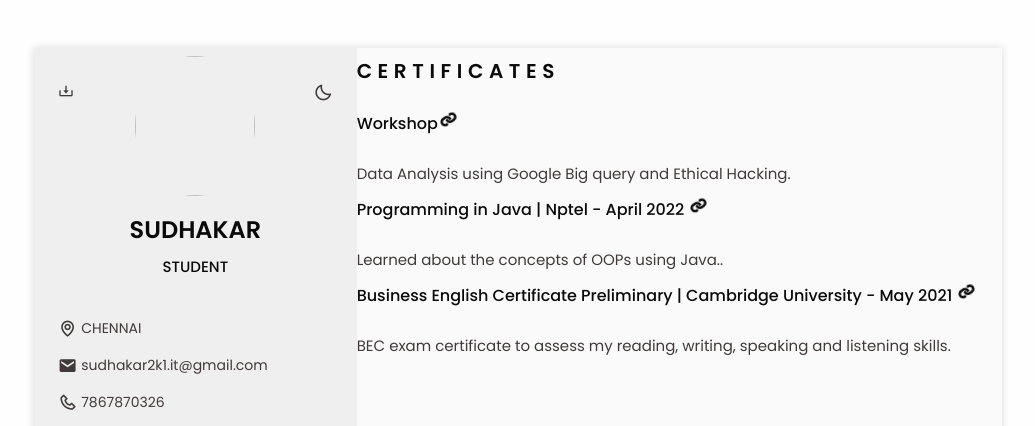
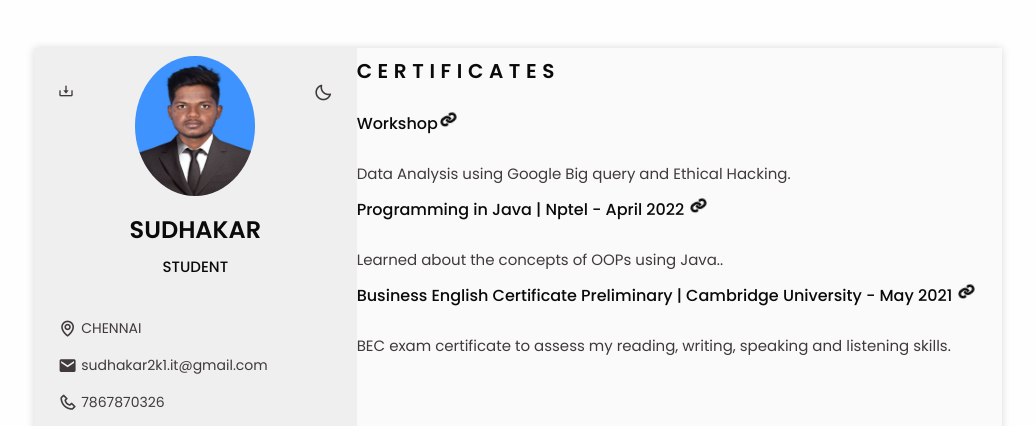
Before and after one commit to sudhakar2142001/Sudhakar-S, a plain HTML site: page index.html in a window 1280 px wide. Shown: the top 426 px of the page, without its empty margins (122-1157 px from the left). Drawn offline with nearby package versions, Linux system fonts and the light colour scheme.

Commit message:
Update index.html

```diff
--- a/index.html
+++ b/index.html
@@ -78,7 +78,7 @@
                     <section class="home" id="home">
                         <div class="home__container section bd-grid">
                             <div class="home__data bd-grid">
-                                <img src="assets/img/image 6.jpg" alt="" class="home__img">
+                                <img src="assets/img/image 6.jfif" alt="" class="home__img">
 
 
                                 <h1 class="home__title"><b>SUDHAKAR</b></h1>
```
